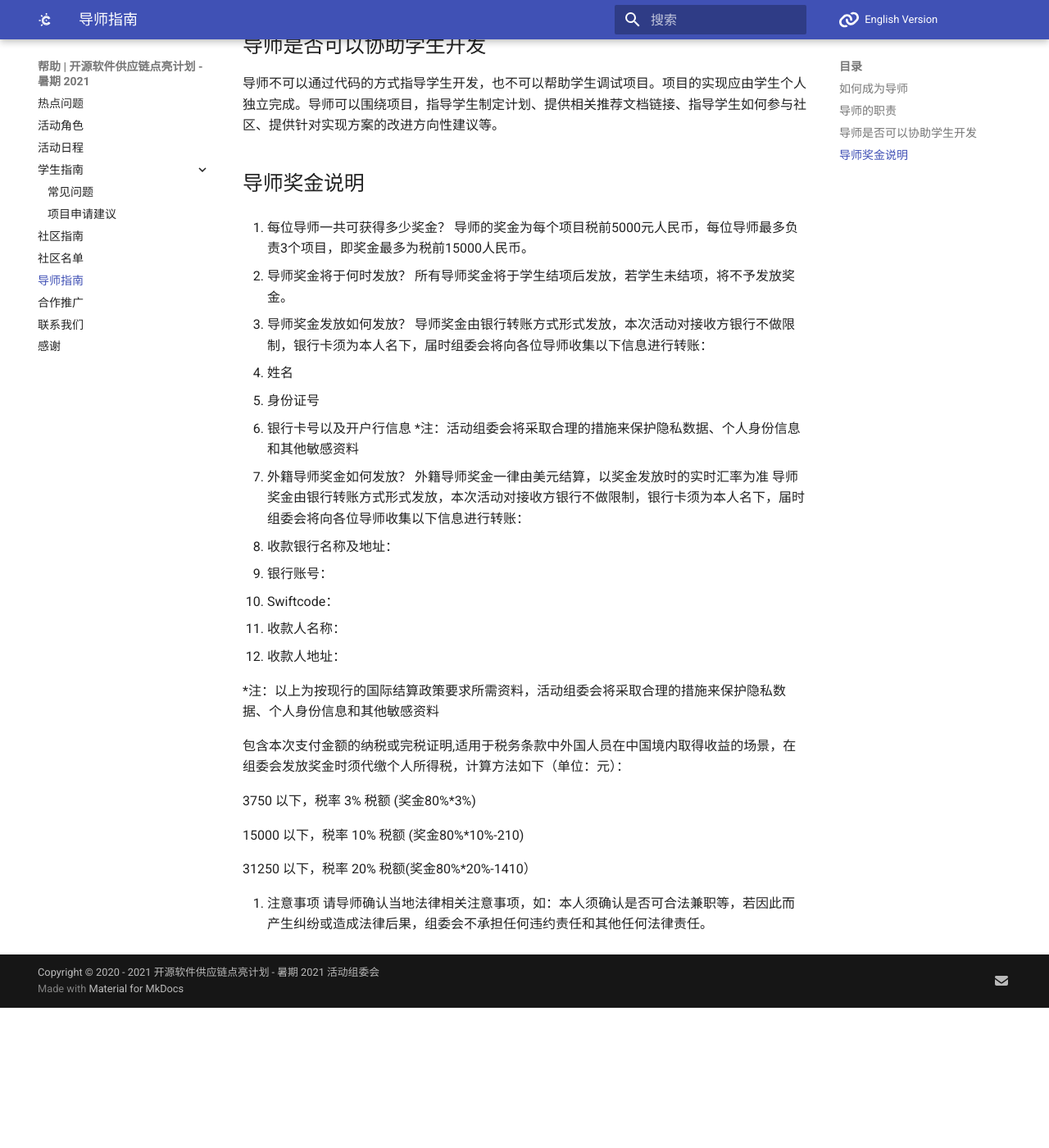
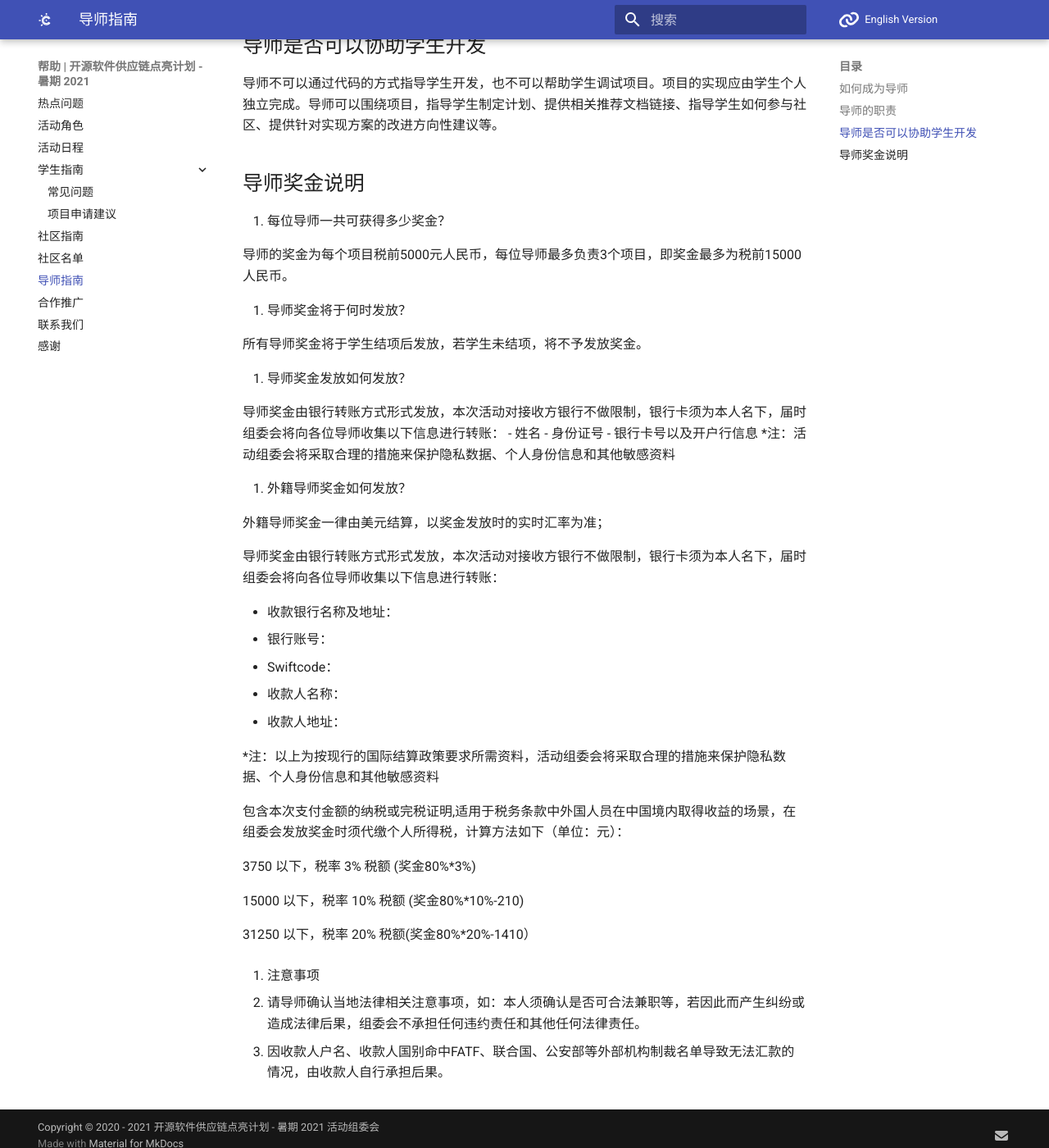
Before and after one commit to summer-ospp/help, an MkDocs documentation site: the page built from docs/mentor.md, in a window 1280 px wide and 1400 px high, scrolled down 837 px. Shown: the whole window at 82% size. Built offline with MkDocs 1.6.1 and Material for MkDocs 9.7.7, drawn with Linux system fonts in a browser that asks for light colours; comment, search, counter and statistics services are not loaded; before the commit the page ends 2066 px from its top, so only the background shows below that.

Commit message:
Update mentor.md

```diff
--- a/docs/mentor.md
+++ b/docs/mentor.md
@@ -25,12 +25,15 @@
 ## 导师奖金说明
 
 1. 每位导师一共可获得多少奖金？
+
 导师的奖金为每个项目税前5000元人民币，每位导师最多负责3个项目，即奖金最多为税前15000人民币。
 
 2. 导师奖金将于何时发放？
+
 所有导师奖金将于学生结项后发放，若学生未结项，将不予发放奖金。
 
 3. 导师奖金发放如何发放？
+
 导师奖金由银行转账方式形式发放，本次活动对接收方银行不做限制，银行卡须为本人名下，届时组委会将向各位导师收集以下信息进行转账：
 - 姓名
 - 身份证号
@@ -38,13 +41,16 @@
 *注：活动组委会将采取合理的措施来保护隐私数据、个人身份信息和其他敏感资料
 
 4. 外籍导师奖金如何发放？
-外籍导师奖金一律由美元结算，以奖金发放时的实时汇率为准
+
+外籍导师奖金一律由美元结算，以奖金发放时的实时汇率为准；
+
 导师奖金由银行转账方式形式发放，本次活动对接收方银行不做限制，银行卡须为本人名下，届时组委会将向各位导师收集以下信息进行转账：
+
  - 收款银行名称及地址：
  - 银行账号：
-- Swiftcode：
-- 收款人名称：
-- 收款人地址：
+ - Swiftcode：
+ - 收款人名称：
+ - 收款人地址：
 
   *注：以上为按现行的国际结算政策要求所需资料，活动组委会将采取合理的措施来保护隐私数据、个人身份信息和其他敏感资料
 
@@ -57,4 +63,7 @@
   31250 以下，税率 20% 税额(奖金80%*20%-1410）
 
 5. 注意事项
-请导师确认当地法律相关注意事项，如：本人须确认是否可合法兼职等，若因此而产生纠纷或造成法律后果，组委会不承担任何违约责任和其他任何法律责任。
+
+- 请导师确认当地法律相关注意事项，如：本人须确认是否可合法兼职等，若因此而产生纠纷或造成法律后果，组委会不承担任何违约责任和其他任何法律责任。
+
+- 因收款人户名、收款人国别命中FATF、联合国、公安部等外部机构制裁名单导致无法汇款的情况，由收款人自行承担后果。
```
